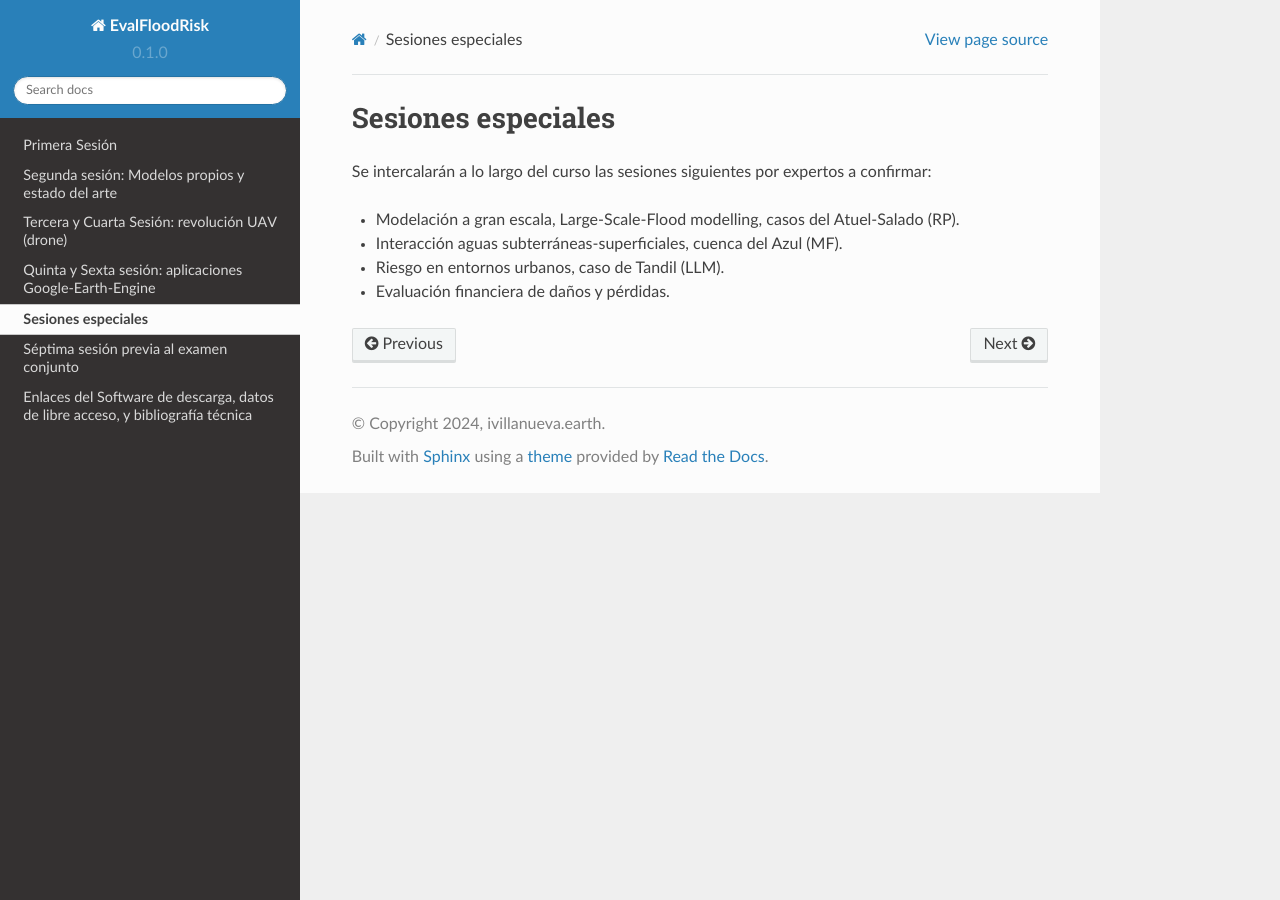
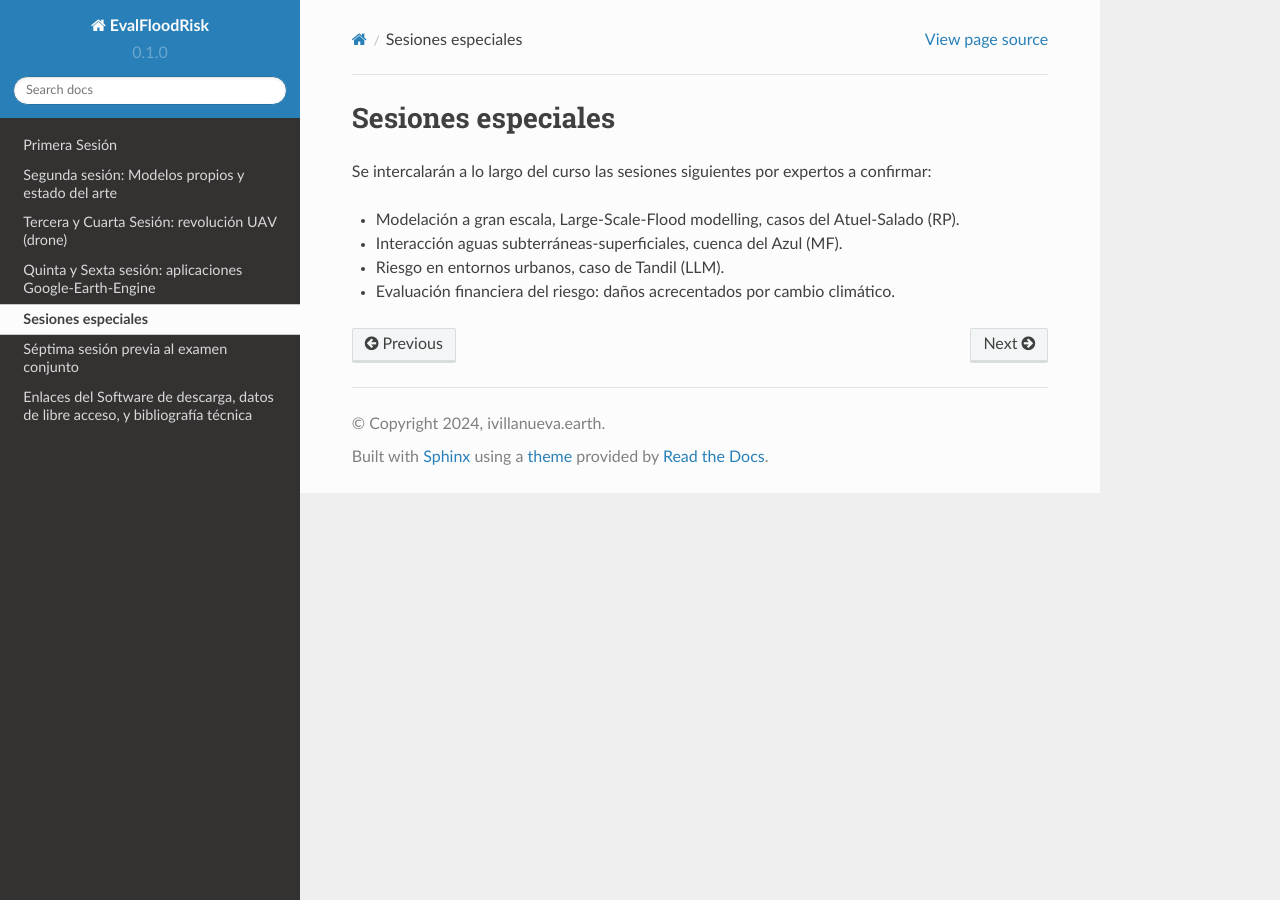
Before and after one commit to ivillamadrid/EvalFloodRisk_RSSWE, a Sphinx documentation site: the page built from docs/source/ExtraS.rst, in a window 1280 px wide. Built offline with Sphinx 7.4.7 and the Read the Docs theme 2.0.0, drawn with Linux system fonts in a browser that asks for light colours.

Commit message:
Update ExtraS.rst

```diff
--- a/docs/source/ExtraS.rst
+++ b/docs/source/ExtraS.rst
@@ -9,4 +9,4 @@ Se  intercalarán a lo largo del curso las sesiones siguientes por expertos a co
 
 * Riesgo en entornos urbanos, caso de Tandil (LLM).
 
-* Evaluación financiera de daños y pérdidas.
+* Evaluación financiera del riesgo: daños acrecentados por cambio climático.
```
